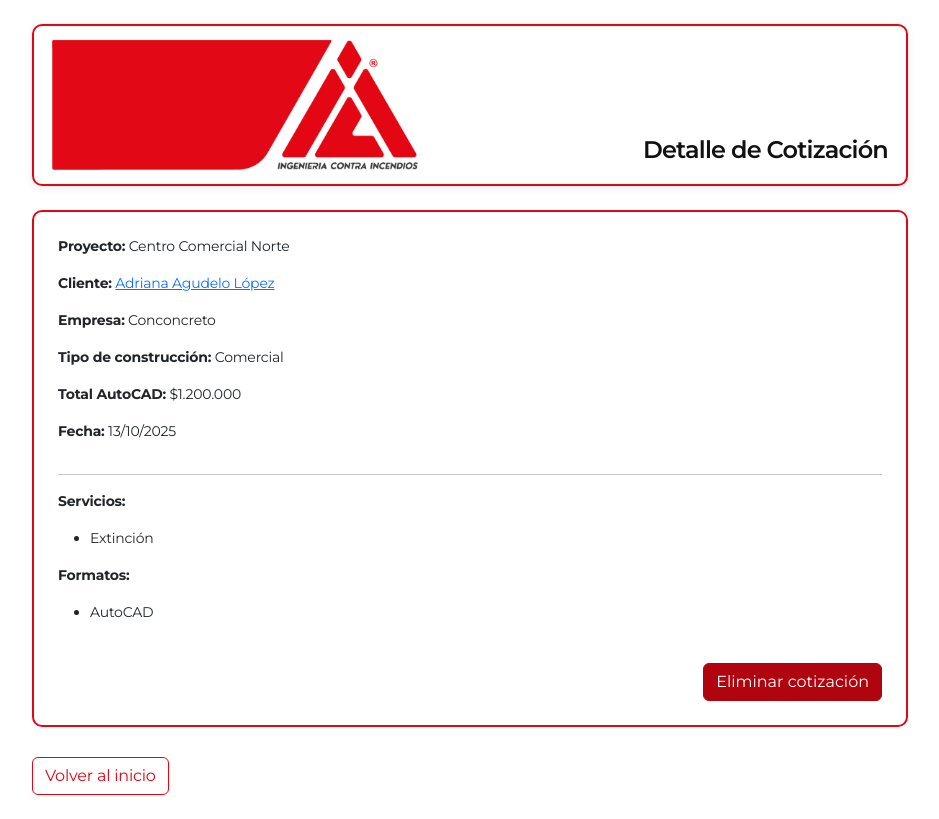
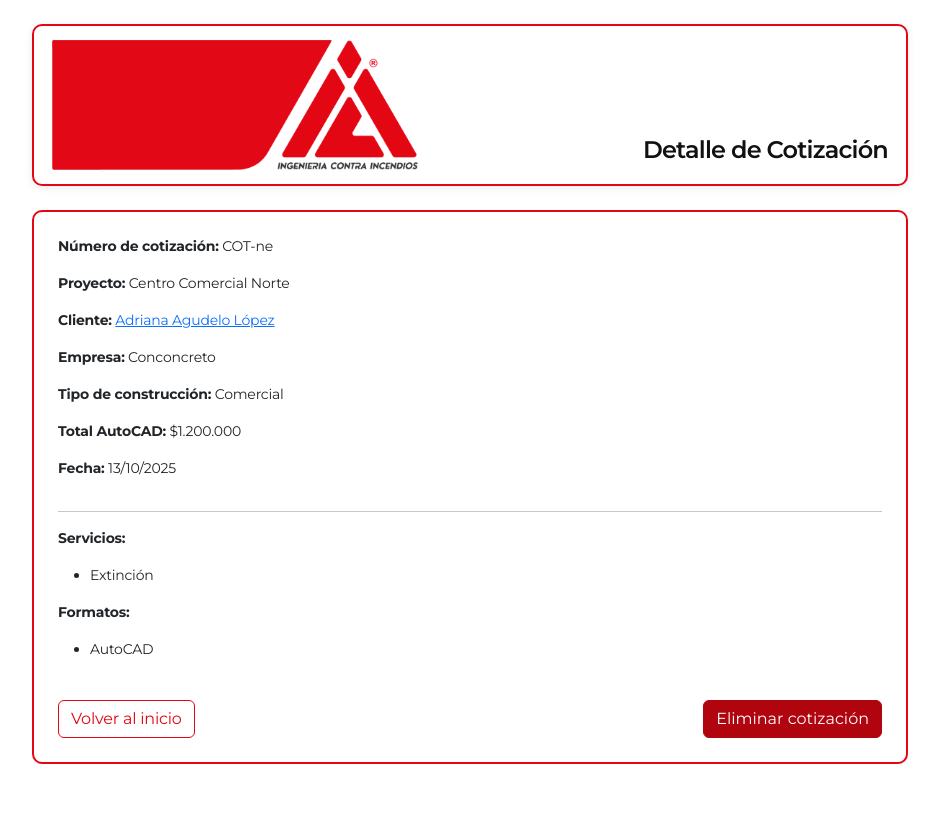
Before and after one commit to JBSoftwareDev/firequote-django, a Django app: page /cotizaciones/1/detalle/ in a window 1280 px wide. Shown: the whole page, without its empty margins (170-1109 px from the left). After the commit the page ends 764 px from the top, so only its background shows below. Run offline with Django 5.2, Linux system fonts and the light colour scheme; a user stored in the database is signed in; data comes from the database, SQL or seed files in the repository.

Commit message:
Add quote number and improve quote detail layout

```diff
--- a/firequote/quotes/templates/quotes/quote_info.html
+++ b/firequote/quotes/templates/quotes/quote_info.html
@@ -39,6 +39,12 @@
 </div>
 
 <div class="card p-4">
+
+    <p>
+        <strong>Número de cotización:</strong>
+        COT{{ quote.quote_number|stringformat:"03d" }}-{{ quote.quote_year|stringformat:"s"|slice:"-2:" }}
+    </p>
+
     <p><strong>Proyecto:</strong> {{ quote.project_name }}</p>
 
     <p>
@@ -76,10 +82,15 @@
         {% if quote.deliver_revit %}<li>Revit</li>{% endif %}
     </ul>
 
+        <div class="d-flex justify-content-between align-items-center mt-4">
+
+        <a href="{% url 'home' %}" class="btn btn-home">
+            Volver al inicio
+        </a>
+
         <form
             method="POST"
             action="{% url 'quote_delete' quote.id %}"
-        class="text-end mt-4"
             onsubmit="return confirm('¿Seguro que deseas eliminar esta cotización?');">
 
             {% csrf_token %}
@@ -88,12 +99,9 @@
                 Eliminar cotización
             </button>
         </form>
+
     </div>
 
-<div class="page-bottom-actions">
-    <a href="{% url 'home' %}" class="btn btn-home">
-        Volver al inicio
-    </a>
 </div>
 
 </body>
```
Lines whose indentation alone changed are shown as unchanged.
